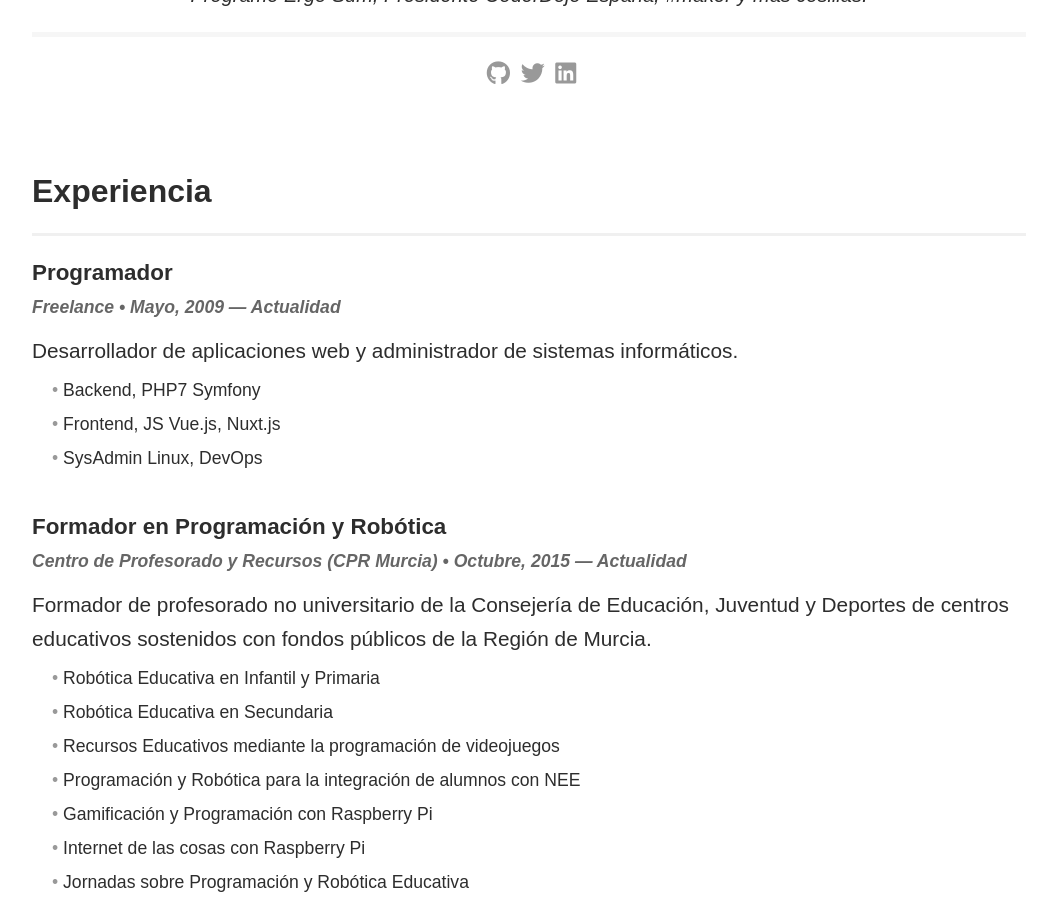
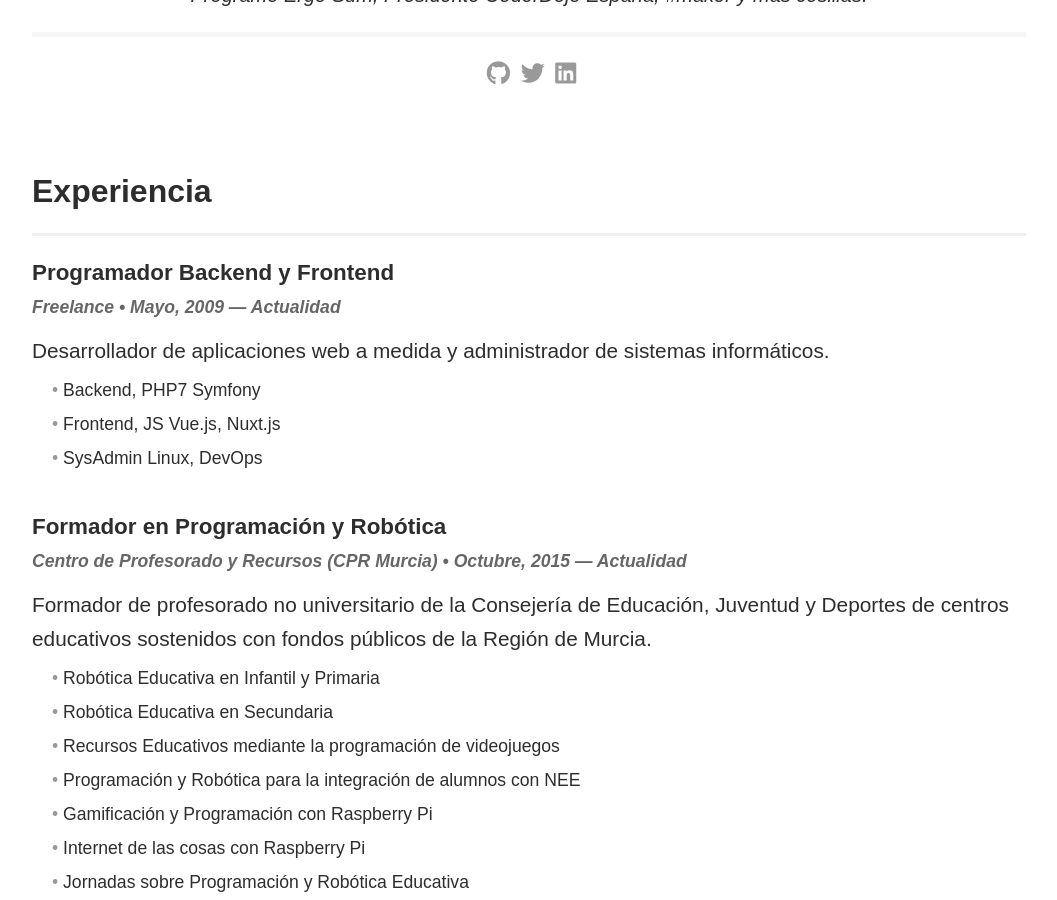
Before and after one commit to migueabellan/migueabellan.github.io, a Jekyll site: the page built from index.html, in a window 1280 px wide and 900 px high, scrolled down 388 px. Shown: the whole window, without its empty margins (111-1168 px from the left). Built offline with Jekyll 4.4.1, drawn with Linux system fonts in a browser that asks for light colours; nearby versions of some CDN libraries.

Commit message:
Update experience.yml

```diff
--- a/_data/experience.yml
+++ b/_data/experience.yml
@@ -1,7 +1,7 @@
-- company: Programador
+- company: Programador Backend y Frontend
   position: Freelance
   duration: Mayo, 2009 &mdash; Actualidad
-  summary: Desarrollador de aplicaciones web y administrador de sistemas informáticos.
+  summary: Desarrollador de aplicaciones web a medida y administrador de sistemas informáticos.
   items:
     - Backend, PHP7 Symfony
     - Frontend, JS Vue.js, Nuxt.js
```
